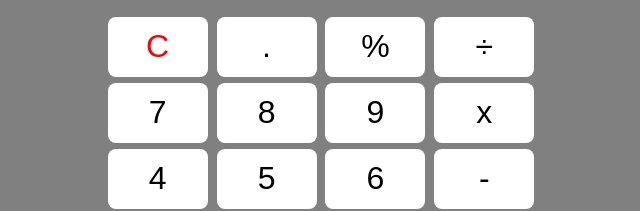
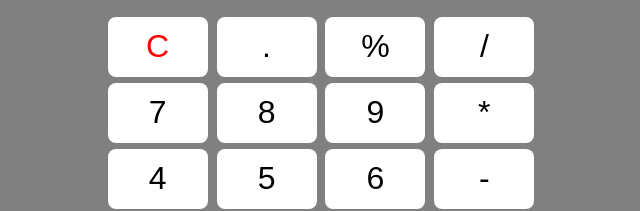
Before and after one commit to JAMILA-AIT-HAMOU/INTERACTIVE-CALCULATOR, a plain HTML site: page index.html in a window 1280 px wide. Shown: the part 188-399 px from the top of the page, 319-959 px from the left. Drawn offline with Linux system fonts and the light colour scheme.

Commit message:
Updated calculator buttons and fixed operator symbols

```diff
--- a/index.html
+++ b/index.html
@@ -12,13 +12,13 @@
         <button class="clear-button">C</button>
         <button>.</button>
         <button>%</button>
-        <button>÷</button>
+        <button>/</button>
       </div>
       <div class="button-colums">
         <button>7</button>
         <button>8</button>
         <button>9</button>
-        <button>x</button>
+        <button>*</button>
       </div>
       <div class="button-colums">
         <button>4</button>
```
